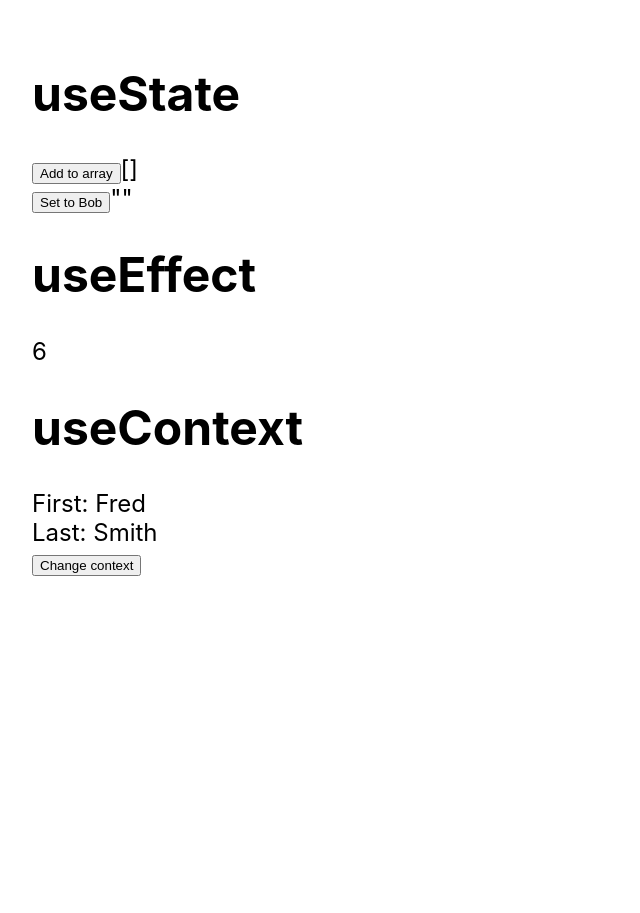
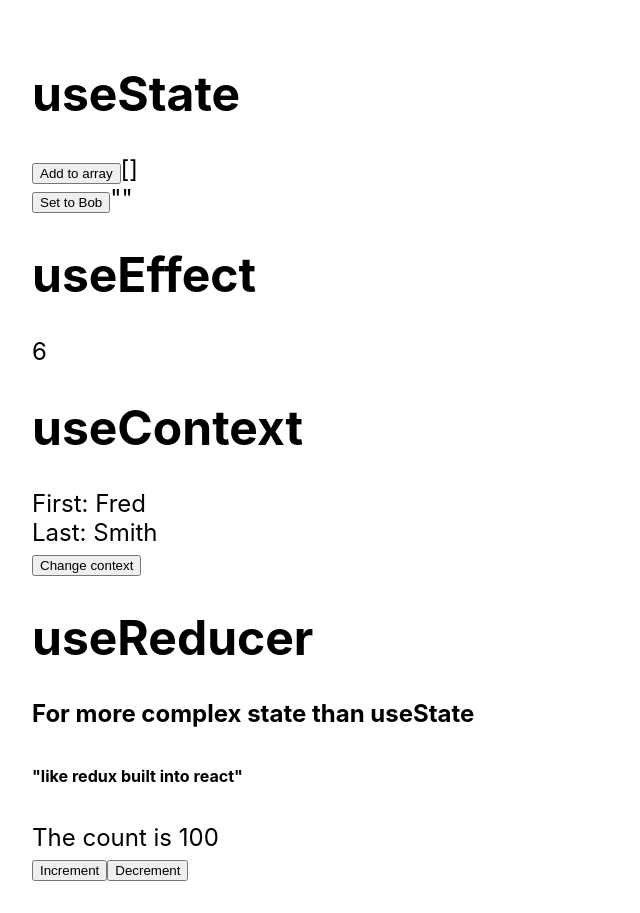
Before and after one commit to ptorrsmith/ts-hooks, a React (Create React App) app: page / in a window 1280 px wide. Shown: the whole page, without its empty margins (0-640 px from the left). Before the commit the page ends 800 px from the top, so only its background shows below. Built offline with nearby package versions, Linux system fonts and the light colour scheme.

Commit message:
useReducer example

```diff
--- a/src/App.tsx
+++ b/src/App.tsx
@@ -3,7 +3,7 @@ import './App.css';
 import UseStateComponent from './components/useStateComponent';
 import UseEffectComponent from './components/useEffectComponent';
 import UseContextComponent from './components/useContextComponent';
-
+import UseReducerComponent from './components/useReducerComponent';
 function App() {
   return (
     <div>
@@ -16,6 +16,11 @@ function App() {
       <h1>useContext</h1>
       <UseContextComponent />
 
+      <h1>useReducer</h1>
+      <h4>For more complex state than useState</h4>
+      <h6>"like redux built into react"</h6>
+      <UseReducerComponent />
+
     </div>
   );
 }
--- /dev/null
+++ b/src/components/useReducerComponent.tsx
@@ -0,0 +1,45 @@
+// use useReducer when complex state, multiple things.
+import { useReducer } from 'react';
+
+const initialState = {
+  counter: 100
+}
+
+type ACTIONTYPES =
+  | { type: 'increment', payload: number }
+  | { type: 'decrement', payload: number }
+
+
+function counterReducer(state: typeof initialState, action: ACTIONTYPES) {
+  switch(action.type) {
+    case "increment":
+      return {
+        ...state,
+        counter: state.counter + action.payload
+      }
+    case "decrement":
+      return {
+        ...state,
+        counter: state.counter - action.payload
+      }
+      default:
+        throw new Error("Bad shit gone down")
+    }
+  }
+function UseReducerComponent() {
+
+  const [state, dispatch] = useReducer(counterReducer, initialState)
+
+  return (
+    <div>
+      <div>The count is {state.counter}</div>
+      <button
+        onClick={() => dispatch({ type: 'increment', payload: 10 })}
+      >Increment</button>
+      <button
+        onClick={() => dispatch({ type: 'decrement', payload: 5 })}
+      >Decrement</button>
+    </div>
+  )
+}
+export default UseReducerComponent
```
